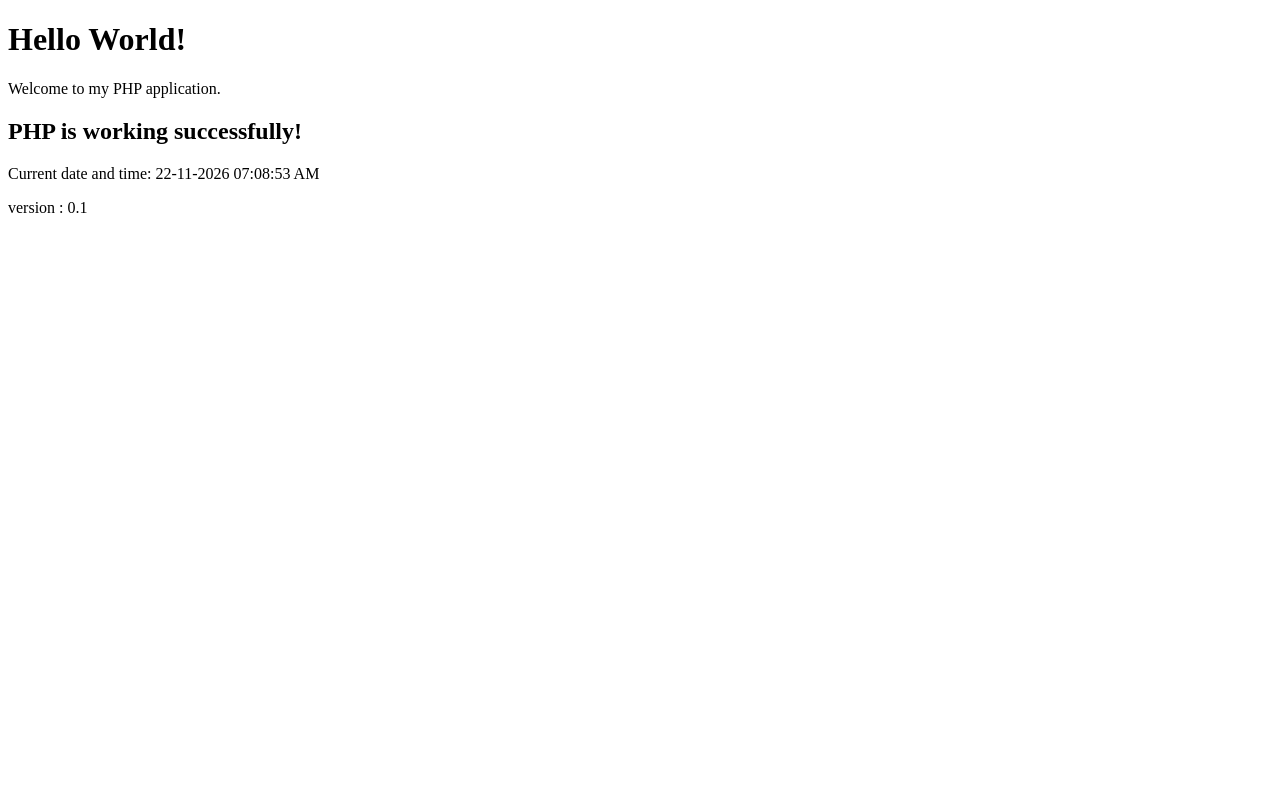
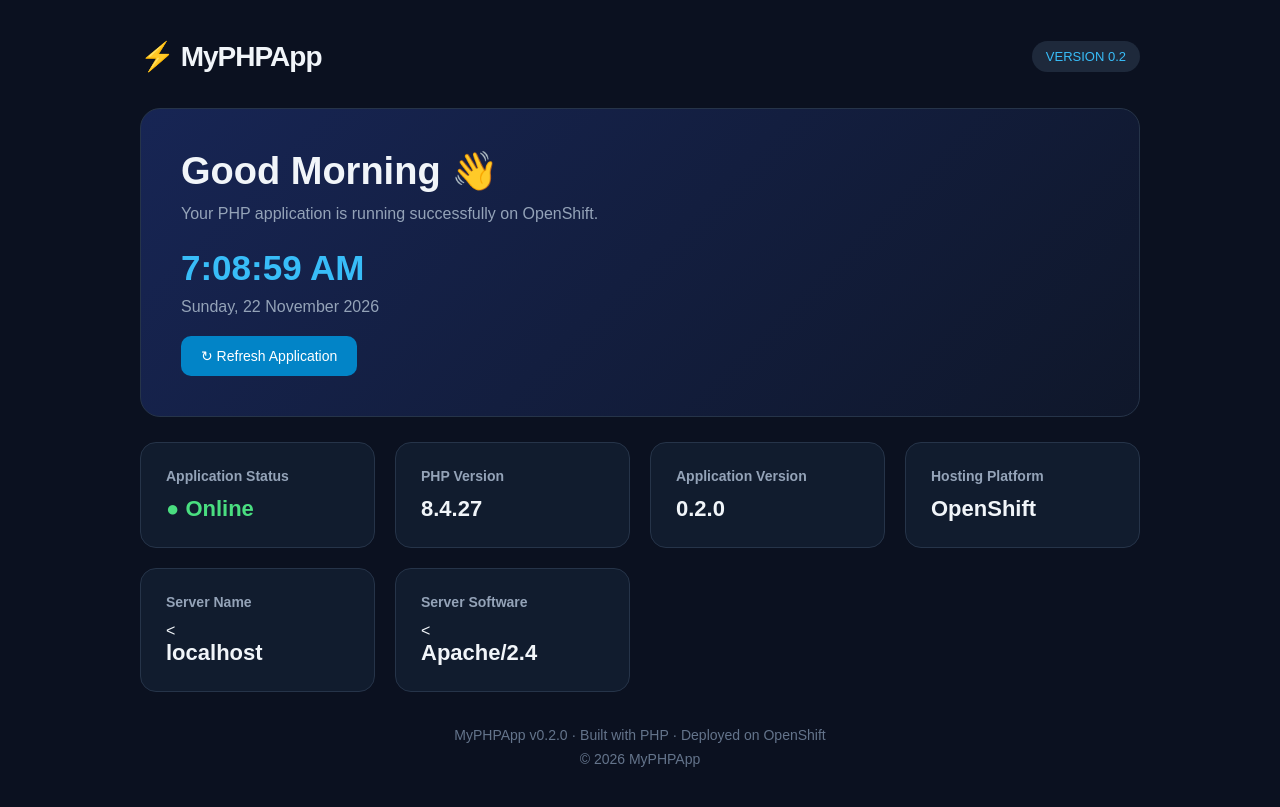
Before and after one commit to madhura200227/myphpapp, a PHP site: page / in a window 1280 px wide. Before the commit the page ends 213 px from the top, so only its background shows below. Run offline with PHP 8.4, Linux system fonts and the light colour scheme.

Commit message:
Update index.php for version 0.2 enhancements

```diff
--- a/index.php
+++ b/index.php
@@ -1,20 +1,246 @@
+
+<?php
+// MyPHPApp v0.2
+
+$hour = (int) date("H");
+
+if ($hour < 12) {
+    $greeting = "Good Morning";
+} elseif ($hour < 17) {
+    $greeting = "Good Afternoon";
+} else {
+    $greeting = "Good Evening";
+}
+
+$phpVersion = PHP_VERSION;
+$serverName = $_SERVER['SERVER_NAME'] ?? 'OpenShift Container';
+$serverSoftware = $_SERVER['SERVER_SOFTWARE'] ?? 'Unknown Server';
+$currentTime = date("h:i:s A");
+$currentDate = date("l, d F Y");
+?>
+
 <!DOCTYPE html>
 <html lang="en">
 <head>
     <meta charset="UTF-8">
     <meta name="viewport" content="width=device-width, initial-scale=1.0">
-    <title>My PHP App</title>
+    <title>MyPHPApp v0.2</title>
+
+    <style>
+        * {
+            margin: 0;
+            padding: 0;
+            box-sizing: border-box;
+        }
+
+        body {
+            font-family: Arial, Helvetica, sans-serif;
+            background: #0b1120;
+            color: #f1f5f9;
+            min-height: 100vh;
+            padding: 40px 20px;
+        }
+
+        .container {
+            max-width: 1000px;
+            margin: auto;
+        }
+
+        .header {
+            display: flex;
+            justify-content: space-between;
+            align-items: center;
+            flex-wrap: wrap;
+            gap: 15px;
+            margin-bottom: 35px;
+        }
+
+        .logo {
+            font-size: 28px;
+            font-weight: bold;
+            letter-spacing: -1px;
+        }
+
+        .version {
+            background: #1e293b;
+            color: #38bdf8;
+            padding: 8px 14px;
+            border-radius: 20px;
+            font-size: 13px;
+        }
+
+        .hero {
+            background: linear-gradient(135deg, #172554, #0f172a);
+            padding: 40px;
+            border-radius: 20px;
+            border: 1px solid #263449;
+            margin-bottom: 25px;
+        }
+
+        .hero h1 {
+            font-size: 38px;
+            margin-bottom: 12px;
+        }
+
+        .hero p {
+            color: #94a3b8;
+            font-size: 16px;
+        }
+
+        .clock {
+            margin-top: 25px;
+            font-size: 35px;
+            font-weight: bold;
+            color: #38bdf8;
+        }
+
+        .grid {
+            display: grid;
+            grid-template-columns: repeat(auto-fit, minmax(220px, 1fr));
+            gap: 20px;
+            margin-bottom: 25px;
+        }
+
+        .card {
+            background: #111c2e;
+            border: 1px solid #263449;
+            padding: 25px;
+            border-radius: 16px;
+        }
+
+        .card h3 {
+            color: #94a3b8;
+            font-size: 14px;
+            margin-bottom: 12px;
+        }
+
+        .card p {
+            font-size: 22px;
+            font-weight: bold;
+            overflow-wrap: anywhere;
+        }
+
+        .status {
+            color: #4ade80;
+        }
+
+        .footer {
+            text-align: center;
+            color: #64748b;
+            margin-top: 35px;
+            font-size: 14px;
+        }
+
+        .refresh {
+            display: inline-block;
+            margin-top: 20px;
+            padding: 12px 20px;
+            background: #0284c7;
+            color: white;
+            border: none;
+            border-radius: 10px;
+            cursor: pointer;
+            font-size: 14px;
+        }
+
+        .refresh:hover {
+            background: #0369a1;
+        }
+
+        @media (max-width: 600px) {
+            .hero {
+                padding: 25px;
+            }
+
+            .hero h1 {
+                font-size: 28px;
+            }
+
+            .clock {
+                font-size: 28px;
+            }
+        }
+    </style>
 </head>
+
 <body>
 
-    <h1>Hello World!</h1>
-    <p>Welcome to my PHP application.</p>
+<div class="container">
 
-    <?php
-        echo "<h2>PHP is working successfully!</h2>";
-        echo "<p>Current date and time: " . date("d-m-Y h:i:s A") . "</p>";
-        echo "<p>version : 0.1";
-    ?>
+    <header class="header">
+        <div class="logo">⚡ MyPHPApp</div>
+        <div class="version">VERSION 0.2</div>
+    </header>
+
+    <section class="hero">
+        <h1><?php echo htmlspecialchars($greeting); ?> 👋</h1>
+        <p>Your PHP application is running successfully on OpenShift.</p>
+
+        <div class="clock" id="clock">
+            <?php echo htmlspecialchars($currentTime); ?>
+        </div>
+
+        <p style="margin-top: 10px;">
+            <?php echo htmlspecialchars($currentDate); ?>
+        </p>
+
+        <button class="refresh" onclick="window.location.reload()">
+            ↻ Refresh Application
+        </button>
+    </section>
+
+    <section class="grid">
+
+        <div class="card">
+            <h3>Application Status</h3>
+            <p class="status">● Online</p>
+        </div>
+
+        <div class="card">
+            <h3>PHP Version</h3>
+            <p><?php echo htmlspecialchars($phpVersion); ?></p>
+        </div>
+
+        <div class="card">
+            <h3>Application Version</h3>
+            <p>0.2.0</p>
+        </div>
+
+        <div class="card">
+            <h3>Hosting Platform</h3>
+            <p>OpenShift</p>
+        </div>
+
+        <div class="card">
+            <h3>Server Name</h3>
+            <<p><?php echo htmlspecialchars($serverName); ?></p>
+        </div>
+
+        <div class="card">
+            <h3>Server Software</h3>
+            <<p><?php echo htmlspecialchars($serverSoftware); ?></p>
+        </div>
+
+    </section>
+
+    <footer class="footer">
+        <p>MyPHPApp v0.2.0 · Built with PHP · Deployed on OpenShift</p>
+        <p style="margin-top: 8px;">© <?php echo date("Y"); ?> MyPHPApp</p>
+    </footer>
+
+</div>
+
+<script>
+    function updateClock() {
+        const now = new Date();
+
+        document.getElementById("clock").textContent =
+            now.toLocaleTimeString();
+    }
+
+    updateClock();
+    setInterval(updateClock, 1000);
+</script>
 
 </body>
 </html>
```
